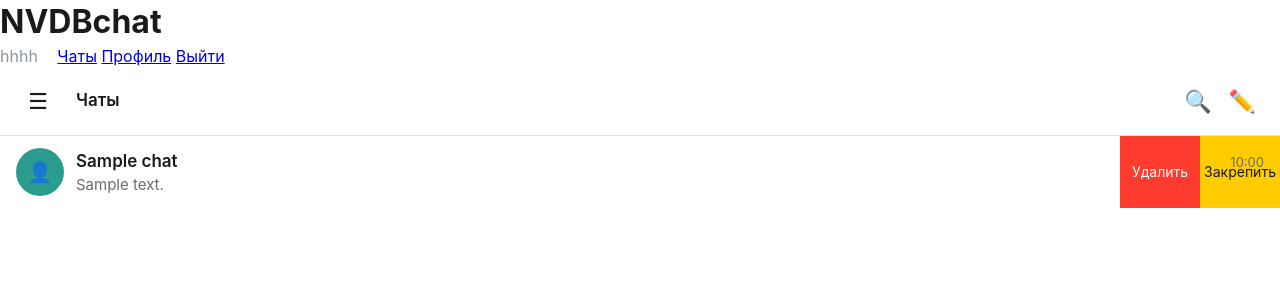
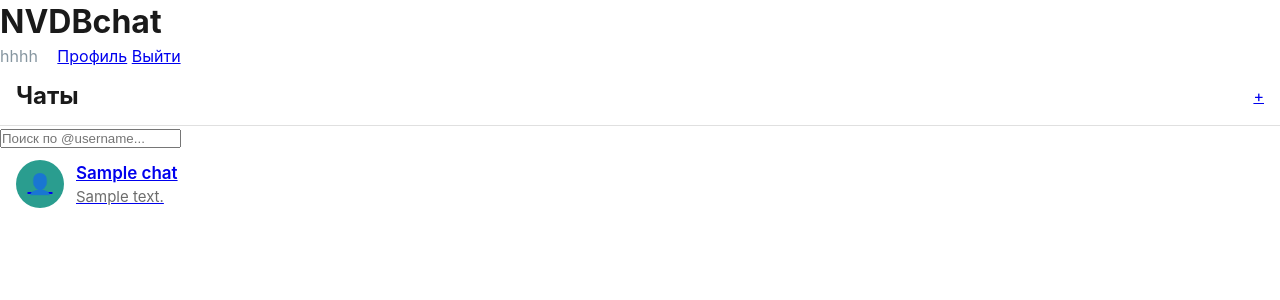
Before and after one commit to Dan202667/NVDBchat, a Flask app: page /chats in a window 1280 px wide. Shown: the top 300 px of the page. Run offline with Flask 3, Linux system fonts and the light colour scheme; a user stored in the database is signed in; tables that the repository leaves empty hold one stand-in row (values such as "Sample post").

Commit message:
Update chats.html

```diff
--- a/templates/chats.html
+++ b/templates/chats.html
@@ -1,117 +1,58 @@
 {% extends "base.html" %}
+{% block header %}
+<div class="app-header">
+    <h1>NVDBchat</h1>
+    <div>
+        <span style="color:#8696a0; margin-right:15px;">{{ session.username }}</span>
+        <a href="{{ url_for('profile') }}">Профиль</a>
+        <a href="{{ url_for('logout') }}">Выйти</a>
+    </div>
+</div>
+{% endblock %}
 
 {% block content %}
-<div class="chats-container">
-    <div class="chats-header">
-        <div class="chats-header-left">
-            <div class="menu-icon" onclick="openSideMenu()">☰</div>
-            <h1>Чаты</h1>
+<div class="chats-layout">
+    <div class="chats-sidebar">
+        <div class="chats-header">
+            <h2>Чаты</h2>
+            <a href="{{ url_for('create_group') }}" class="new-chat-btn">+</a>
         </div>
-        <div style="display: flex;">
-            <div class="search-icon" onclick="showSearch()">🔍</div>
-            <div class="new-chat-icon" onclick="showNewChatMenu()">✏️</div>
+        <div class="search-box">
+            <form method="POST" action="{{ url_for('search_user') }}">
+                <input type="text" name="username" placeholder="Поиск по @username..." required>
+            </form>
         </div>
-    </div>
-
-    <div class="chats-list" id="chatsList">
-        {% for chat in chats %}
-        <div class="swipe-container" data-chat-id="{{ chat.id }}">
-            <div class="swipe-actions">
-                <div class="swipe-action delete" onclick="deleteChatConfirm({{ chat.id }})">Удалить</div>
-                <div class="swipe-action pin" onclick="pinChat({{ chat.id }})">Закрепить</div>
-            </div>
-            <div class="swipe-content chat-item" onclick="openChat({{ chat.id }})">
+        <div class="chats-list">
+            {% for chat in chats %}
+            <a href="{{ url_for('chat', chat_id=chat.id) }}" class="chat-item">
                 <div class="chat-avatar">
                     {% if chat.type == 'group' %}
                         👥
                     {% else %}
                         {% if chat.other_avatar %}
-                            <img src="{{ chat.other_avatar }}">
+                            <img src="{{ chat.other_avatar }}" style="width: 50px; height: 50px; border-radius: 50%; object-fit: cover;">
                         {% else %}
                             👤
                         {% endif %}
                     {% endif %}
                 </div>
                 <div class="chat-info">
-                    <div class="chat-row">
-                        <span class="chat-name">{{ chat.display_name }}</span>
-                        <span class="chat-time">
-                            {% if chat.last_message %}
-                                {{ chat.last_message.timestamp.strftime('%H:%M') }}
-                            {% endif %}
-                        </span>
-                    </div>
+                    <div class="chat-name">{{ chat.display_name }}</div>
                     <div class="chat-last-msg">
                         {% if chat.last_message %}
-                            {{ chat.last_message.content[:50] if chat.last_message.content else 'Файл' }}
+                            {{ chat.last_message.content[:30] if chat.last_message.content else 'Файл' }}
                         {% else %}
                             Нет сообщений
                         {% endif %}
-                        {% if chat.unread_count > 0 %}
-                            <span class="unread-badge">{{ chat.unread_count if chat.unread_count < 100 else '99+' }}</span>
-                        {% endif %}
                     </div>
                 </div>
+            </a>
+            {% else %}
+            <div style="padding: 20px; text-align: center; color: #8696a0;">
+                У вас пока нет чатов. Начните поиск!
             </div>
+            {% endfor %}
         </div>
-        {% endfor %}
     </div>
 </div>
-
-<script>
-    // Свайпы
-    document.querySelectorAll('.swipe-container').forEach(container => {
-        let startX = 0;
-        let currentTranslate = 0;
-        let isSwiping = false;
-
-        container.addEventListener('touchstart', (e) => {
-            startX = e.touches[0].clientX;
-            isSwiping = true;
-        });
-
-        container.addEventListener('touchmove', (e) => {
-            if (!isSwiping) return;
-            const deltaX = e.touches[0].clientX - startX;
-            if (deltaX < 0) {
-                currentTranslate = Math.max(deltaX, -120);
-                container.querySelector('.swipe-content').style.transform = `translateX(${currentTranslate}px)`;
-            }
-        });
-
-        container.addEventListener('touchend', () => {
-            isSwiping = false;
-            if (currentTranslate < -60) {
-                container.querySelector('.swipe-content').style.transform = `translateX(-80px)`;
-            } else {
-                container.querySelector('.swipe-content').style.transform = `translateX(0)`;
-                currentTranslate = 0;
-            }
-        });
-    });
-
-    function openChat(chatId) {
-        window.location.href = '/chat/' + chatId;
-    }
-
-    function deleteChatConfirm(chatId) {
-        if (confirm('Удалить чат?')) {
-            fetch('/delete_chat/' + chatId, { method: 'POST' })
-            .then(() => location.reload());
-        }
-    }
-
-    function pinChat(chatId) {
-        fetch('/pin_chat/' + chatId, { method: 'POST' })
-        .then(() => location.reload());
-    }
-
-    function showSearch() {
-        alert('Поиск чатов (будет реализован)');
-    }
-
-    function showNewChatMenu() {
-        alert('Новый чат (будет реализован)');
-    }
-</script>
 {% endblock %}
```
